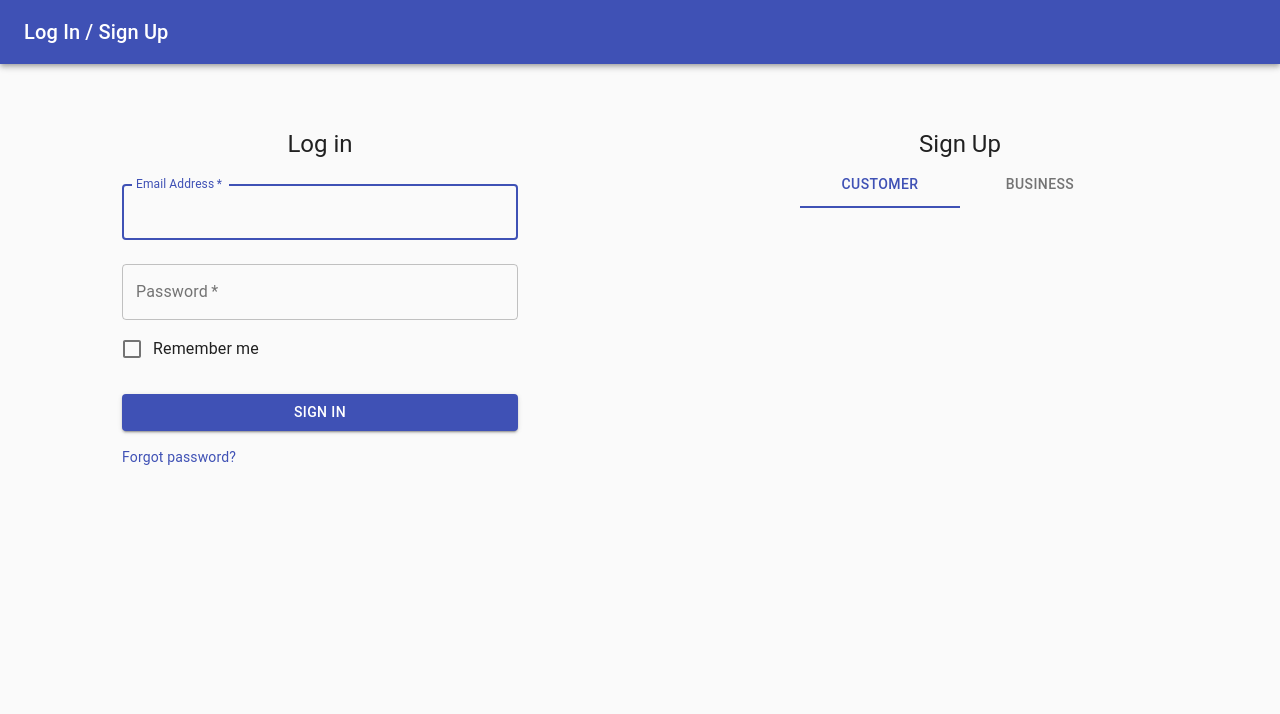
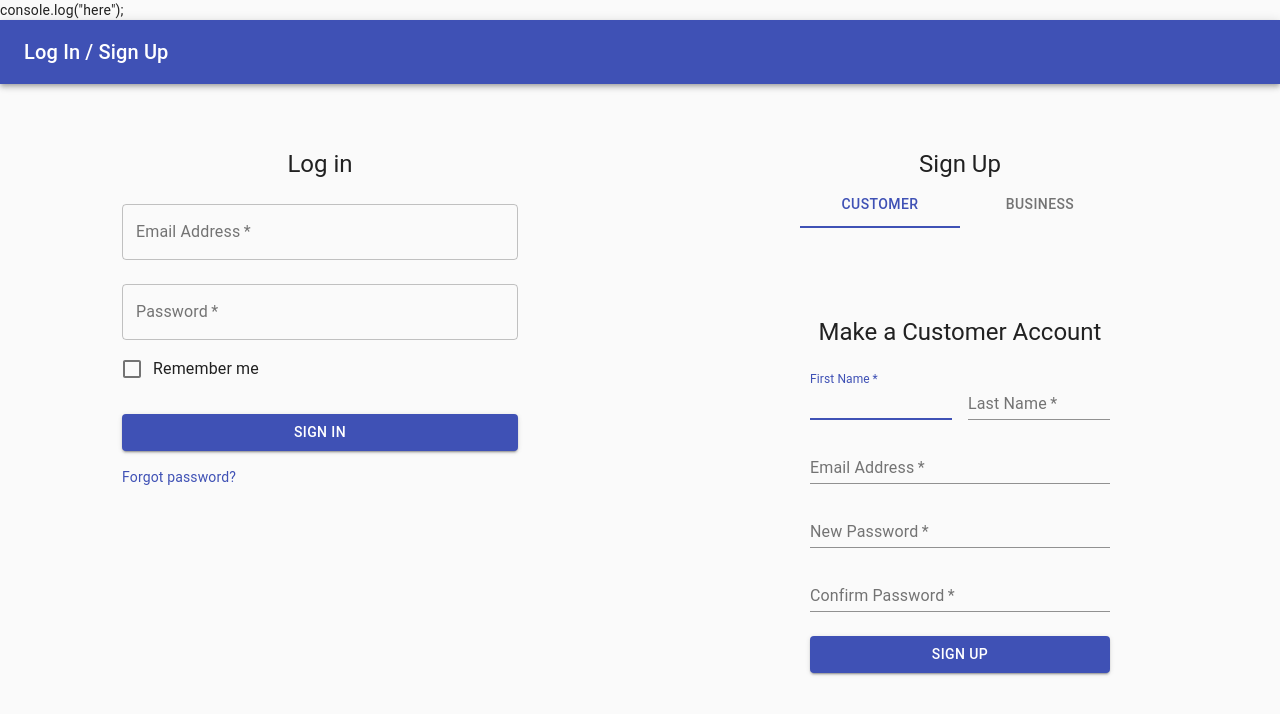
Before and after one commit to tabassumalam/FUO-login, a React (Create React App) app: page / in a window 1280 px wide. Shown: the top 714 px of the page. Built offline with nearby package versions, Linux system fonts and the light colour scheme.

Commit message:
old changes

```diff
--- a/src/App.js
+++ b/src/App.js
@@ -11,6 +11,7 @@ function App() {
   return (
     <div>
       <div>
+      console.log("here");
         <Header />
       </div>
       <div className="main">
--- a/src/components/SignUp.js
+++ b/src/components/SignUp.js
@@ -11,7 +11,7 @@ import Box from '@material-ui/core/Box';
 import Container from '@material-ui/core/Container';
 import CssBaseline from '@material-ui/core/CssBaseline';
 
-/*
+
 function TabPanel(props) {
     const { children, value, index, ...other } = props;
 
@@ -20,8 +20,8 @@ function TabPanel(props) {
         component="div"
         role="tabpanel"
         hidden={value !== index}
-        id={`wrapped-tabpanel-${index}`}
-        aria-labelledby={`wrapped-tab-${index}`}
+        id={`simple-tabpanel-${index}`}
+        aria-labelledby={`simple-tab-${index}`}
         {...other}
       >
         {value === index && <Box p={3}>{children}</Box>}
@@ -37,11 +37,11 @@ function TabPanel(props) {
 
   function a11yProps(index) {
     return {
-      id: `wrapped-tab-${index}`,
-      'aria-controls': `wrapped-tabpanel-${index}`,
+      id: `simple-tab-${index}`,
+      'aria-controls': `simple-tabpanel-${index}`,
     };
   }
-  */
+
 
 const useStyles = makeStyles((theme) => ({
     paper: {
@@ -87,13 +87,13 @@ export default function SignUp() {
                 <Tab label="Customer" /*{...a11yProps(0)}*//>
                 <Tab label="Business"  /*{...a11yProps(1)}*//>
             </Tabs>
-            {/*
+
             <TabPanel value={value} index={0}>
                 <SignUpCustomer />
             </TabPanel>
             <TabPanel value={value} index={1}>
                 <SignUpBusiness />
-            </TabPanel> */}
+            </TabPanel>
 
         </div>
     </Container>
```
